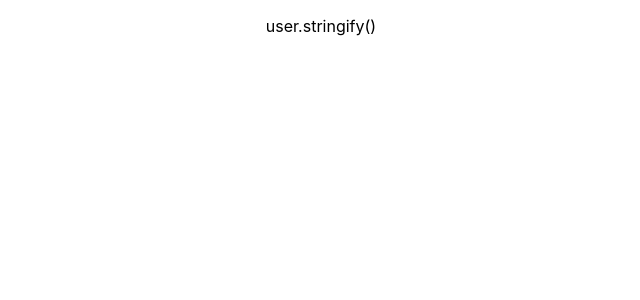
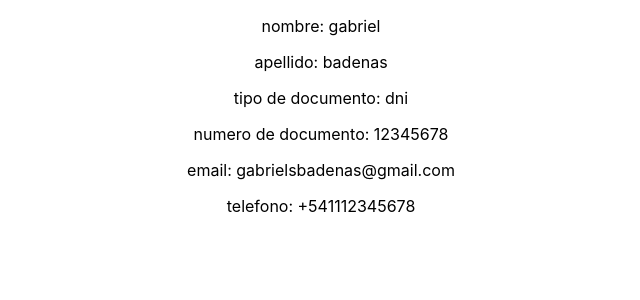
Before and after one commit to gabrielsbadenas/app-cobertura-internet, a React (Create React App) app in the folder aplicacion/: page / in a window 1280 px wide. Shown: the top 300 px of the page, without its empty margins (319-959 px from the left). Built offline with nearby package versions, Linux system fonts and the light colour scheme.

Commit message:
agregar view de la informacion de usuario

```diff
--- a/aplicacion/src/App.js
+++ b/aplicacion/src/App.js
@@ -3,9 +3,15 @@
 import User from './models/User'
 function App() {
   let user =User// new User()
+  console.log(user.user)
   return (
     <div className="App">
-      <p>user.stringify()</p>
+      <p font="black">nombre: {user.user.nombres.primer}</p>
+      <p font="black">apellido: {user.user.nombres.ultimo}</p>
+      <p font="black">tipo de documento: {user.user.documento.tipo}</p>
+      <p font="black">numero de documento: {user.user.documento.numero}</p>
+      <p font="black">email: {user.user.email.sub+user.user.email.at+user.user.email.domain}</p>
+      <p font="black">telefono: {user.user.phone.country.code+user.user.phone.area.number+user.user.phone.number}</p>
     </div>
   );
 }
```
